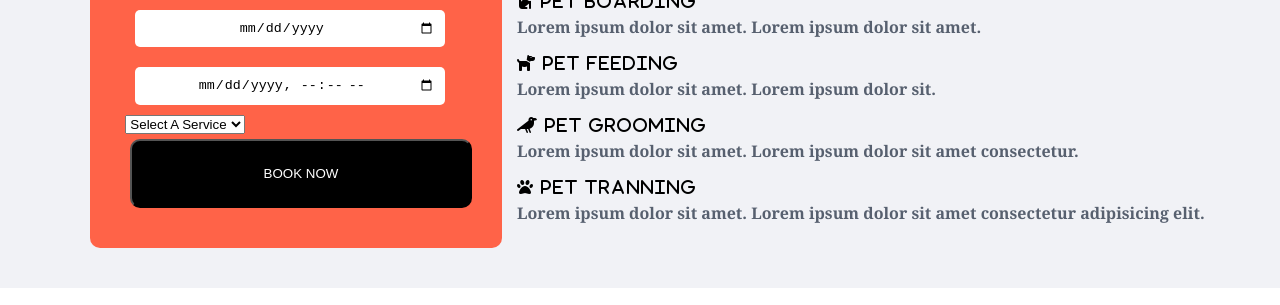
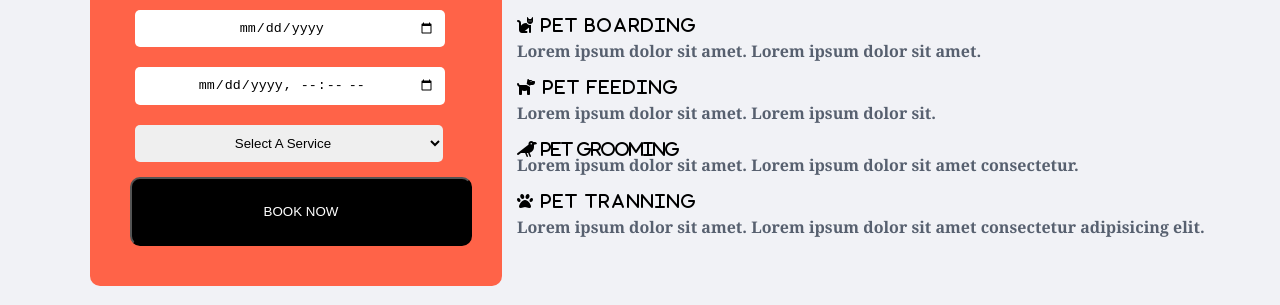
Before and after one commit to Cutting-Edge-Developers/jetgiller, a plain HTML site: page index.html in a window 1280 px wide. Shown: the part 185-490 px from the top of the page. Drawn offline with Linux system fonts and the light colour scheme.

Commit message:
some adjustments have been made

```diff
--- a/index.html
+++ b/index.html
@@ -19,65 +19,65 @@
 
     <!-- Ufuk -->
     <!--Form Start-->
-    <main class="Kapsel">
+    <main class="kapsel">
       <section>
-        <form action="#" class="formEdit">
+        <form action="#" class="formedit">
           <input type="text" placeholder="Your Name" class="txt"><br>
           <input type="email" placeholder="Your Email" class="email"><br>
           <input type="date" placeholder="Reservation Date" class="dateTime"><br>
           <input type="datetime-local" placeholder="Reservation Time" class="resTime"><br>
-          <select name="" id="Choose">
+          <select name="" id="choose">
             <option selected>Select A Service</option>
             <option value="1">Service 1</option>
             <option value="2">Service 2</option>
             <option value="3">Service 3</option>
           </select><br>
-          <button class="btn1">BOOK NOW</button>
+          <button class="btn_one">BOOK NOW</button>
         </form>
       </section>
       <!--Form End-->
       <article>
     <!--Going A vacation Start-->
 <header>
-<h4 class="baslik">Going A Vacation ?</h4>
-<h1 class="baslik1">Book For <span class="baslik2">Your Pet</span></h1>
+<h4 class="title_text">Going A Vacation ?</h4>
+<h1 class="title_text_one">Book For <span class="title_text_two">Your Pet</span></h1>
 </header>
 <p class="txt1">Lorem ipsum dolor sit amet consectetur adipisicing elit. Quo, aspernatur.</p>
-<div class="Karte">
-  <div class="heaDers"><i class="fa-solid fa-cat"> Pet Boarding</i></div>
+<div class="karte">
+  <div class="headers"><i class="fa-solid fa-cat"> Pet Boarding</i></div>
   <div class="text">Lorem ipsum dolor sit amet. Lorem ipsum dolor sit amet.</div>
 </div>
-<div class="Karte">
-  <div class="heaDers"><i class="fa-solid fa-dog"> Pet Feeding</i></div>
+<div class="karte">
+  <div class="headers"><i class="fa-solid fa-dog"> Pet Feeding</i></div>
   <div class="text">Lorem ipsum dolor sit amet. Lorem ipsum dolor sit.</div>
 </div>
-<div class="Karte">
+<div class="karte">
   <div class="heaDers"><i class="fa-solid fa-crow"> Pet Grooming</i></div>
   <div class="text">Lorem ipsum dolor sit amet. Lorem ipsum dolor sit amet consectetur.</div>
 </div>
-<div class="Karte">
-  <div class="heaDers"><i class="fa-solid fa-paw"> Pet Tranning</i></div>
+<div class="karte">
+  <div class="headers"><i class="fa-solid fa-paw"> Pet Tranning</i></div>
   <div class="text">Lorem ipsum dolor sit amet. Lorem ipsum dolor sit amet consectetur adipisicing elit.</div>
 </div>
       </article>
       <!--Going A vacation End-->
     </main>
     <!--About Us Start-->
-    <main class="Kapsel2">
+    <main class="kapsel_two">
     <article>
-      <h3 class="about-us">About Us</h3>
+      <h3 class="about_us">About Us</h3>
       <h2 class="board">Boarding <span class="logogram">&</span> <span class="care">Daycare</span></h2>
-      <p class="textInfo">Amet stet amet ut. Sit no vero vero no dolor. Sed erat ut sea. Just clita ut stet kasd at diam sit erat vero sit. <br><br><br>
+      <p class="text_info">Amet stet amet ut. Sit no vero vero no dolor. Sed erat ut sea. Just clita ut stet kasd at diam sit erat vero sit. <br><br><br>
         Dolores lorem lorem ipsum sit et ipsum. Sadip sea amet diam dolore sed et. <br>
         Sit rebum labore sit sit ut vero no sit. Et elitr stet dolor sed sit et sed ipsum et kasd ut. <br>
         Erat duo eos et erat sed diam duo
       </p>
-      <ul class="listStyle">
+      <ul class="tabulation">
         <li><i class="fa-solid fa-check-double">Best Industry</i></li>
         <li><i class="fa-solid fa-check-double">Emergency Services</i></li>
         <li><i class="fa-solid fa-check-double">24/7 Customer Support</i></li>
       </ul>
-      <button class="LearnMore">Learn More</button>
+      <button class="learn_more">Learn More</button>
     </article>
 
     </main>
--- a/style.css
+++ b/style.css
@@ -54,7 +54,7 @@ table {
 
 
 /* Ufuk */
-.Kapsel
+.kapsel
 {
 	display:flex;
 	justify-content:space-evenly;
@@ -62,7 +62,7 @@ table {
 	align-items: center;
 	padding: 25px;
 }
-.formEdit
+.formedit
 {
 	background-color: #ff6348;
 	background-size: cover;
@@ -73,7 +73,7 @@ table {
 	border-radius: 10px;
 	width: 100%;
 }
-.formEdit input
+.formedit input
 {
 	margin: 10px;
 	padding: 10px;
@@ -84,7 +84,7 @@ table {
 	justify-content: center;
 	width: 85%
 }
-select .Choose
+#choose
 {
 	margin: 10px;
 	padding: 10px;
@@ -94,7 +94,7 @@ select .Choose
 	text-align: center;
 	width: 90%
 }
-.btn1
+.btn_one
 {
 	background-color: black;
 	color: white;
@@ -105,7 +105,7 @@ select .Choose
 	cursor: pointer;
 }
 
-header .baslik
+header .title_text
 {
 	font-family: sans-serif;
 	font-size: x-large;
@@ -113,7 +113,7 @@ header .baslik
 	margin-left: 50px;
     margin-bottom: 15px;
 }
-.baslik1
+.title_text_one
 {
 	font-family: sans-serif;
 	font-size: xx-large;
@@ -121,7 +121,7 @@ header .baslik
 	margin-bottom: 25px;
 
 }
-.baslik2
+.title_text_two
 {
 	font-family: sans-serif;
 	font-size: xx-large;
@@ -137,7 +137,7 @@ header .baslik
 	margin-bottom: 20px;
 	margin-left: 50px;
 }
-.Karte
+.karte
 {
 	display:flex;
 	flex-wrap: wrap;
@@ -146,20 +146,20 @@ header .baslik
 	font-weight: bolder;
 	margin-left: 50px;
 }
-.Karte .heaDers
+.karte .headers
 {
 	margin-bottom: 10px;
 	letter-spacing: 2px;
 
 }
-.Karte .text
+.karte .text
 {
 	margin-bottom: 20px;
 	color: #57606f;
 	font-size: medium;
 
 }
-.Kapsel2
+.kapsel_two
 {
 	display:flex;
 	justify-content:center;
@@ -167,7 +167,7 @@ header .baslik
 	padding: 25px;
 
 }
-.about-us
+.about_us
 {
 	color: #20bf6b;
 	font-family: sans-serif;
@@ -190,22 +190,22 @@ header .baslik
 {
 	color: black;
 }
-.textInfo
+.text_info
 {
 	color: #57606f;
 	font-family: sans-serif;
 	font-weight: 1.5em;
 	margin-bottom: 40px;
 }
-.listStyle
+.tabulation
 {
  padding-bottom: 15px;
 }
-.listStyle li
+.tabulation li
 {
 	letter-spacing: 1.5px;
 }
-.LearnMore
+.learn_more
 {
 	width: 20%;
 	background-color: #ff6348;
@@ -219,7 +219,7 @@ header .baslik
 	border-radius: 6px;
 }
 
-.LearnMore:hover
+.learn_more:hover
 {
 	background-color: black;
 	opacity: 0.5;
```
